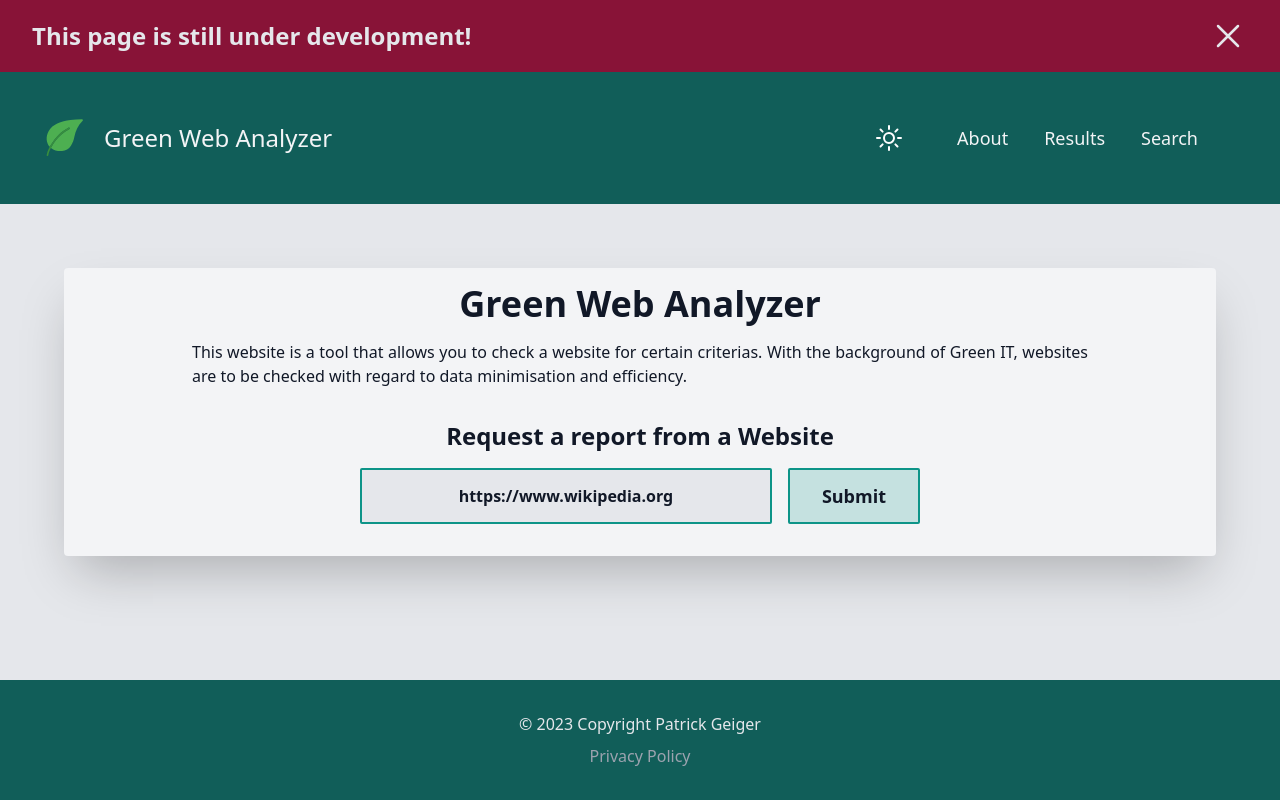
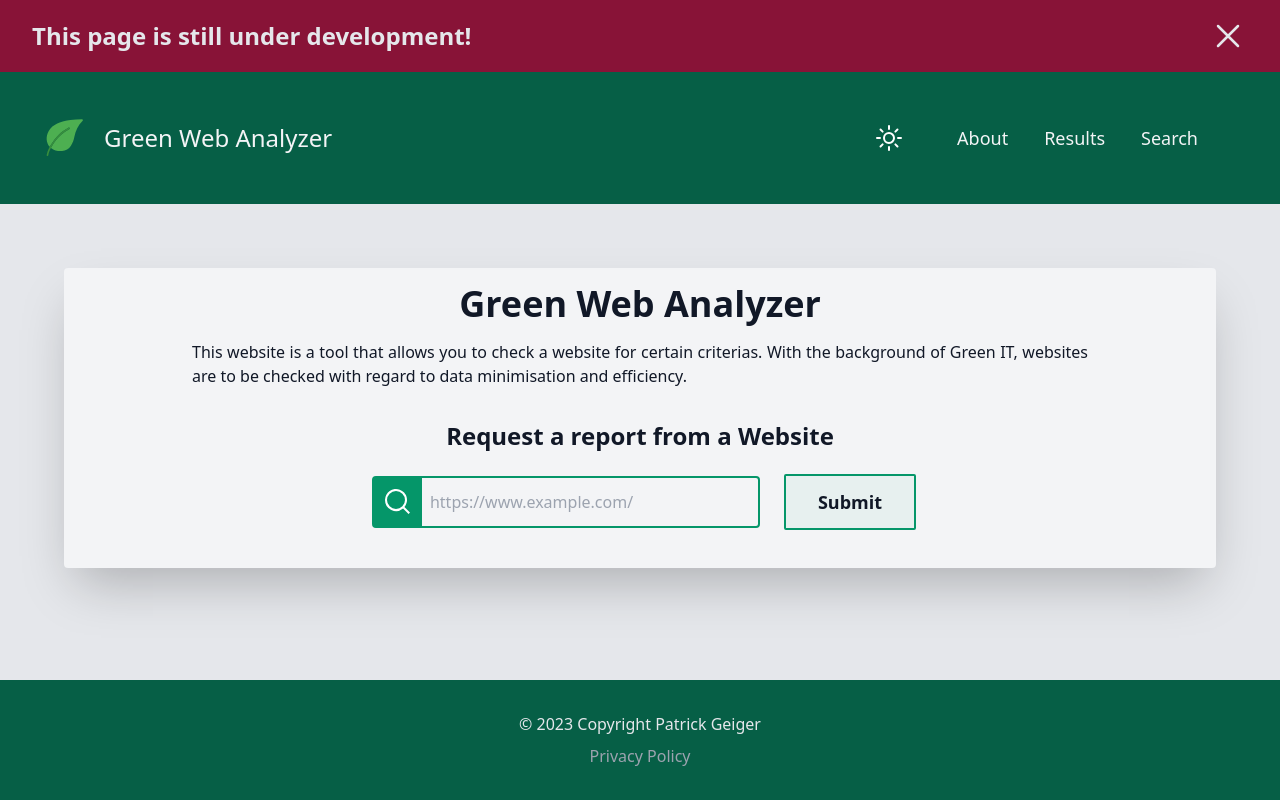
Before and after one commit to Patr1ick/green-web-analyzer, a Vue app in the folder frontend/: page / in a window 1280 px wide. Built offline with nearby package versions, Linux system fonts and the light colour scheme.

Commit message:
Updated UI and SearchBar

```diff
--- a/frontend/package.json
+++ b/frontend/package.json
@@ -9,7 +9,7 @@
     "preview": "vite preview"
   },
   "dependencies": {
-    "@heroicons/vue": "^2.0.13",
+    "@heroicons/vue": "^2.0.16",
     "vue": "^3.2.45",
     "vue-router": "^4.1.6",
     "vuex": "^4.0.2"
--- a/frontend/src/components/Layout/TheFooter.vue
+++ b/frontend/src/components/Layout/TheFooter.vue
@@ -1,5 +1,5 @@
 <template>
-    <footer class="flex flex-col justify-center items-center px-4 py-8 bottom-0 bg-teal-800 dark:bg-zinc-900">
+    <footer class="flex flex-col justify-center items-center px-4 py-8 bottom-0 bg-emerald-800 dark:bg-zinc-900">
         <p class="text-gray-200">&copy; 2023 Copyright Patrick Geiger</p>
         <nav class="flex justify-center mt-2">
             <RouterLink to="/privacy" class="text-gray-400 hover:underline px-2">Privacy Policy</RouterLink>
--- a/frontend/src/components/Layout/TheHeader.vue
+++ b/frontend/src/components/Layout/TheHeader.vue
@@ -1,5 +1,5 @@
 <template>
-    <header class="flex flex-col md:flex-row justify-between content-center px-8 py-4 bg-teal-800 dark:bg-zinc-900">
+    <header class="flex flex-col md:flex-row justify-between content-center px-8 py-4 bg-emerald-800 dark:bg-zinc-900">
         <RouterLink to="/" class="flex flex-col md:flex-row items-center">
             <img src="green-web-analyzer.svg" class="m-2 w-12" />
             <h1 class="text-2xl text-gray-100 m-2 text-center hidden lg:block">Green Web Analyzer</h1>
@@ -7,13 +7,13 @@
         <div class="flex justify-between content-center flex-col md:flex-row flex-wrap p-4 m-auto md:ml-auto md:mr-0">
             <TheThemeSwitch />
             <nav class="flex flex-wrap justify-between content-center mx-4">
-                <RouterLink to="/about" :class="linkClass">
+                <RouterLink to="/about" :class="aboutClasses">
                     About
                 </RouterLink>
-                <RouterLink to="/results" :class="linkClass">
+                <RouterLink to="/results" :class="resultsClasses">
                     Results
                 </RouterLink>
-                <RouterLink to="/search" :class="linkClass">
+                <RouterLink to="/search" :class="searchClasses">
                     Search
                 </RouterLink>
             </nav>
@@ -27,7 +27,27 @@ import TheThemeSwitch from './TheThemeSwitch.vue';
 
 export default defineComponent({
     data() {
-        return { linkClass: "p-4 no-underline text-gray-100 text-lg border-solid border-2 border-transparent rounded-sm hover:border-gray-100 w-full sm:w-auto text-center" }
+        return { linkClass: "p-4 no-underline text-gray-100 text-lg border-transparent border-solid border-2 rounded-sm hover:border-emerald-600 w-full sm:w-auto text-center active:border-emerald-800" }
+    },
+    computed: {
+        resultsClasses() {
+            return {
+                "p-4 no-underline text-gray-100 text-lg border-transparent border-solid border-2 rounded-sm hover:border-emerald-600 w-full sm:w-auto text-center active:border-emerald-800": true,
+                "border-emerald-800": this.$router.currentRoute.value.path == '/results',
+            }
+        },
+        aboutClasses() {
+            return {
+                "p-4 no-underline text-gray-100 text-lg border-transparent border-solid border-2 rounded-sm hover:border-emerald-600 w-full sm:w-auto text-center active:border-emerald-800": true,
+                "border-emerald-800": this.$router.currentRoute.value.path == '/about',
+            }
+        },
+        searchClasses() {
+            return {
+                "p-4 no-underline text-gray-100 text-lg border-transparent border-solid border-2 rounded-sm hover:border-emerald-600 w-full sm:w-auto text-center active:border-emerald-800": true,
+                "border-emerald-800": this.$router.currentRoute.value.path == '/search',
+            }
+        }
     },
     components: {
         TheThemeSwitch
--- a/frontend/src/components/Layout/TheThemeSwitch.vue
+++ b/frontend/src/components/Layout/TheThemeSwitch.vue
@@ -1,6 +1,6 @@
 <template>
     <button @click="switchTheme"
-        class="p-4 border-solid border-2 border-transparent rounded-sm hover:border-gray-100 flex justify-center">
+        class="p-4 border-solid border-2 border-transparent rounded-sm hover:border-emerald-600 active:hover:border-emerald-800 flex justify-center">
         <SunIcon v-if="!darkTheme" class="text-white w-8 h-8" />
         <MoonIcon v-if="darkTheme" class="text-white w-8 h-8" />
     </button>
--- a/frontend/src/components/RequestForm/RequestForm.vue
+++ b/frontend/src/components/RequestForm/RequestForm.vue
@@ -4,9 +4,10 @@
             Request a report from a Website
         </h1>
         <form @submit.prevent="requestReport" class="flex flex-wrap justify-center content-center w-1/2 my-4">
-            <input id="url" type="url" v-model="url"
-                class="grow text-gray-900 text-center font-bold bg-gray-200 border-2 border-solid rounded-sm border-teal-600 h-14"
-                placeholder="https://www.example.com" />
+            <!-- <input id="url" type="url" v-model="url"
+                class="grow text-gray-900 dark:text-gray-400 text-center font-bold bg-opacity-5 bg-emerald-800 border-2 border-solid rounded-sm border-emerald-600 h-14"
+                placeholder="https://www.example.com" /> -->
+            <RequestInput v-model="url" />
             <BasicButton type="submit" :disabled="isLoading" class="mr-0">
                 Submit
             </BasicButton>
@@ -22,11 +23,15 @@
 
 <script lang="ts">
 import { defineComponent } from 'vue';
+import RequestInput from './RequestInput.vue'
 
 export default defineComponent({
+    components: {
+        RequestInput
+    },
     data() {
         return {
-            url: "https://www.wikipedia.org",
+            url: "",
             error: false,
             errorMessage: ""
         }
@@ -41,8 +46,8 @@ export default defineComponent({
             this.$store.commit('invertIsLoading')
             this.error = false;
             fetch(
-                "https://backend.green-web-analyzer.eu/request",
-                // "http://localhost:5000/request",
+                // "https://backend.green-web-analyzer.eu/request",
+                "http://localhost:5000/request",
                 {
                     method: "POST",
                     body: JSON.stringify({
--- /dev/null
+++ b/frontend/src/components/RequestForm/RequestInput.vue
@@ -0,0 +1,37 @@
+<template>
+    <div class="flex justify-start items-center rounded border-2 border-emerald-600 m-2">
+        <div class="bg-emerald-600">
+            <MagnifyingGlassIcon class="p-2 w-12 h-full rounded-full text-white dark:text-gray-900" />
+        </div>
+        <input v-model="content" @input="handleInput" id="url" type="url"
+            class="w-80 h-full bg-transparent outline-none m-2" placeholder="https://www.example.com/" />
+    </div>
+</template>
+
+<script lang="ts">
+import { defineComponent } from 'vue';
+import { MagnifyingGlassIcon } from '@heroicons/vue/24/solid'
+
+
+export default defineComponent({
+    components: {
+        MagnifyingGlassIcon
+    },
+    props: {
+        modelValue: {
+            type: String,
+        }
+    },
+    data() {
+        return {
+            content: "",
+        }
+    },
+    methods: {
+        handleInput() {
+            this.$emit('update:modelValue', this.content)
+        }
+    }
+})
+
+</script>
--- a/frontend/src/components/UI/BasicButton.vue
+++ b/frontend/src/components/UI/BasicButton.vue
@@ -1,6 +1,6 @@
 <template>
     <button
-        class="text-gray-900 hover:text-gray-200 dark:text-gray-200 bg-opacity-20 bg-teal-600 hover:bg-opacity-100 border-2 rounded-sm border-solid border-teal-600 inline-block cursor-pointer text-lg font-bold no-underline disabled:opacity-50 disabled:hover:cursor-not-allowed h-14 px-8 my-auto mx-4">
+        class="text-gray-900 hover:text-gray-200 dark:text-gray-200 bg-opacity-5 dark:bg-opacity-20 bg-emerald-600 hover:bg-opacity-100 border-2 rounded-sm border-solid border-emerald-600 inline-block cursor-pointer text-lg font-bold no-underline disabled:opacity-50 disabled:hover:cursor-not-allowed h-14 px-8 my-auto mx-4">
         <slot />
     </button>
 </template>
```
Also changed, not shown: 1 other file (tests, documents, lock files or other folders).
